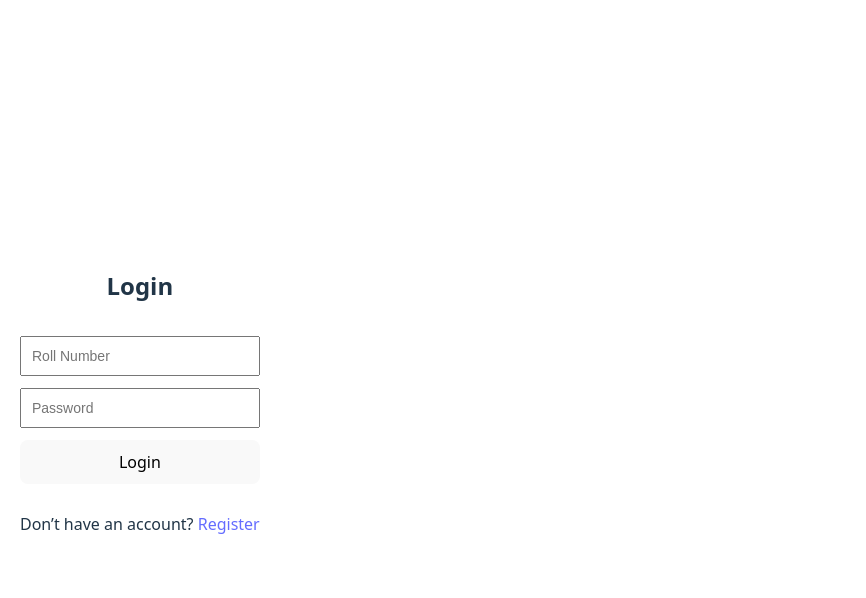
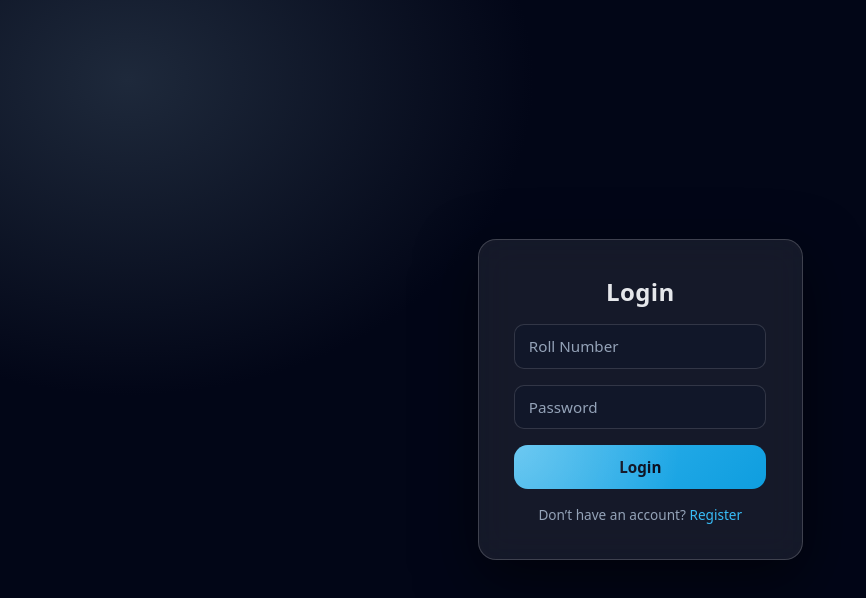
Before and after one commit to Abdullah-819/SemFlow-Frontend, a React app: page / in a window 1280 px wide. Shown: the top 598 px of the page, without its empty margins (0-866 px from the left). Built offline with nearby package versions, Linux system fonts and the light colour scheme; the HTML template or start-up script is replaced by a standard one.

Commit message:
Glassmorphism stylings

```diff
--- a/src/index.css
+++ b/src/index.css
@@ -1,115 +1,195 @@
 :root {
-  font-family: system-ui, Avenir, Helvetica, Arial, sans-serif;
-  line-height: 1.5;
-  font-weight: 400;
+  --bg-main: radial-gradient(900px 700px at 10% 10%, #1e293b 0%, #020617 45%, #020617 100%);
+  --glass-bg: rgba(255, 255, 255, 0.08);
+  --glass-border: rgba(255, 255, 255, 0.18);
+  --text-main: #e5e7eb;
+  --text-muted: #94a3b8;
+  --accent: #38bdf8;
+  --accent-strong: #0ea5e9;
+  --danger: #f87171;
+  --blur: blur(16px);
+}
 
-  color-scheme: light dark;
-  color: rgba(255, 255, 255, 0.87);
-  background-color: #242424;
+* {
+  box-sizing: border-box;
+  margin: 0;
+  padding: 0;
+  font-family: system-ui, -apple-system, BlinkMacSystemFont, sans-serif;
+}
 
-  font-synthesis: none;
-  text-rendering: optimizeLegibility;
-  -webkit-font-smoothing: antialiased;
-  -moz-osx-font-smoothing: grayscale;
+body {
+  min-height: 100vh;
+  background: var(--bg-main);
+  color: var(--text-main);
+  display: flex;
+  justify-content: center;
+  align-items: center;
+  padding: 1rem;
 }
 
 a {
-  font-weight: 500;
-  color: #646cff;
-  text-decoration: inherit;
-}
-a:hover {
-  color: #535bf2;
-}
-
-body {
-  margin: 0;
-  display: flex;
-  place-items: center;
-  min-width: 320px;
-  min-height: 100vh;
-}
-
-h1 {
-  font-size: 3.2em;
-  line-height: 1.1;
-}
-
-button {
-  border-radius: 8px;
-  border: 1px solid transparent;
-  padding: 0.6em 1.2em;
-  font-size: 1em;
-  font-weight: 500;
-  font-family: inherit;
-  background-color: #1a1a1a;
-  cursor: pointer;
-  transition: border-color 0.25s;
-}
-button:hover {
-  border-color: #646cff;
-}
-button:focus,
-button:focus-visible {
-  outline: 4px auto -webkit-focus-ring-color;
-}
-
-@media (prefers-color-scheme: light) {
-  :root {
-    color: #213547;
-    background-color: #ffffff;
-  }
-  a:hover {
-    color: #747bff;
-  }
-  button {
-    background-color: #f9f9f9;
-  }
+  color: var(--accent);
+  text-decoration: none;
 }
 
 .auth-container {
-  max-width: 400px;
-  margin: 80px auto;
-  padding: 20px;
+  width: 100%;
+  display: flex;
+  justify-content: center;
+  align-items: center;
 }
 
-.auth-container h2 {
-  text-align: center;
+.auth-form {
+  width: 100%;
+  max-width: 420px;
+  padding: 1.8rem 1.5rem;
+  border-radius: 18px;
+  background: var(--glass-bg);
+  backdrop-filter: var(--blur);
+  -webkit-backdrop-filter: var(--blur);
+  border: 1px solid var(--glass-border);
+  box-shadow: 0 20px 60px rgba(0, 0, 0, 0.55);
+  display: flex;
+  flex-direction: column;
+  gap: 1rem;
+  animation: floatIn 0.7s ease forwards;
 }
 
-.auth-container form {
-  display: flex;
-  flex-direction: column;
-  gap: 12px;
+.auth-form h2 {
+  text-align: center;
+  font-weight: 600;
+  font-size: 1.35rem;
+  letter-spacing: 0.4px;
 }
 
-.auth-container input {
-  padding: 10px;
-  font-size: 14px;
+.auth-form input {
+  width: 100%;
+  padding: 0.7rem 0.85rem;
+  border-radius: 10px;
+  border: 1px solid rgba(255, 255, 255, 0.14);
+  background: rgba(15, 23, 42, 0.6);
+  color: var(--text-main);
+  outline: none;
+  font-size: 0.95rem;
+  transition: border 0.25s, box-shadow 0.25s;
 }
 
-.auth-container button {
-  padding: 10px;
+.auth-form input::placeholder {
+  color: var(--text-muted);
+}
+
+.auth-form input:focus {
+  border-color: var(--accent);
+  box-shadow: 0 0 0 3px rgba(56, 189, 248, 0.22);
+}
+
+.auth-form button {
+  position: relative;
+  overflow: hidden;
+  padding: 0.75rem;
+  border-radius: 14px;
+  border: none;
   cursor: pointer;
+  font-weight: 600;
+  font-size: 0.95rem;
+  background: linear-gradient(135deg, rgba(56, 189, 248, 0.95), rgba(14, 165, 233, 0.95));
+  color: #020617;
+  transition: transform 0.12s ease, box-shadow 0.12s ease;
+}
+
+.auth-form button:active {
+  transform: scale(0.96);
+}
+
+.auth-form button::before {
+  content: "";
+  position: absolute;
+  inset: 0;
+  background: radial-gradient(circle at top left, rgba(255, 255, 255, 0.45), transparent 65%);
+  opacity: 0.6;
+  pointer-events: none;
+}
+
+.auth-form button:hover {
+  box-shadow: 0 10px 30px rgba(56, 189, 248, 0.45);
+}
+
+.switch {
+  text-align: center;
+  font-size: 0.85rem;
+  color: var(--text-muted);
+}
+
+.switch a {
+  font-weight: 500;
 }
 
 .error {
-  color: red;
+  color: var(--danger);
   text-align: center;
+  font-size: 0.8rem;
+  animation: shake 0.3s ease;
 }
+
 .dashboard {
-  max-width: 800px;
-  margin: 40px auto;
-  padding: 20px;
+  width: 100%;
+  max-width: 1000px;
+  padding: 1.6rem;
+  border-radius: 20px;
+  background: var(--glass-bg);
+  backdrop-filter: var(--blur);
+  border: 1px solid var(--glass-border);
+  box-shadow: 0 20px 60px rgba(0, 0, 0, 0.55);
+  animation: floatIn 0.7s ease forwards;
 }
 
 .dashboard button {
-  margin-top: 20px;
-  padding: 8px 12px;
+  margin-top: 1.2rem;
+  padding: 0.65rem 1.1rem;
+  border-radius: 12px;
+  border: none;
   cursor: pointer;
+  background: rgba(248, 113, 113, 0.9);
+  color: #020617;
+  font-weight: 600;
+  transition: transform 0.12s ease, box-shadow 0.12s ease;
+}
+
+.dashboard button:hover {
+  box-shadow: 0 10px 28px rgba(248, 113, 113, 0.4);
 }
 
 .notfound {
   text-align: center;
-  margin-top: 80px;
+  font-size: 1rem;
+  color: var(--text-muted);
 }
+
+@media (min-width: 640px) {
+  .auth-form {
+    padding: 2.2rem;
+  }
+
+  .auth-form h2 {
+    font-size: 1.5rem;
+  }
+}
+
+@keyframes floatIn {
+  from {
+    opacity: 0;
+    transform: translateY(24px) scale(0.97);
+  }
+  to {
+    opacity: 1;
+    transform: translateY(0) scale(1);
+  }
+}
+
+@keyframes shake {
+  0% { transform: translateX(0); }
+  25% { transform: translateX(-4px); }
+  50% { transform: translateX(4px); }
+  75% { transform: translateX(-4px); }
+  100% { transform: translateX(0); }
+}
```
